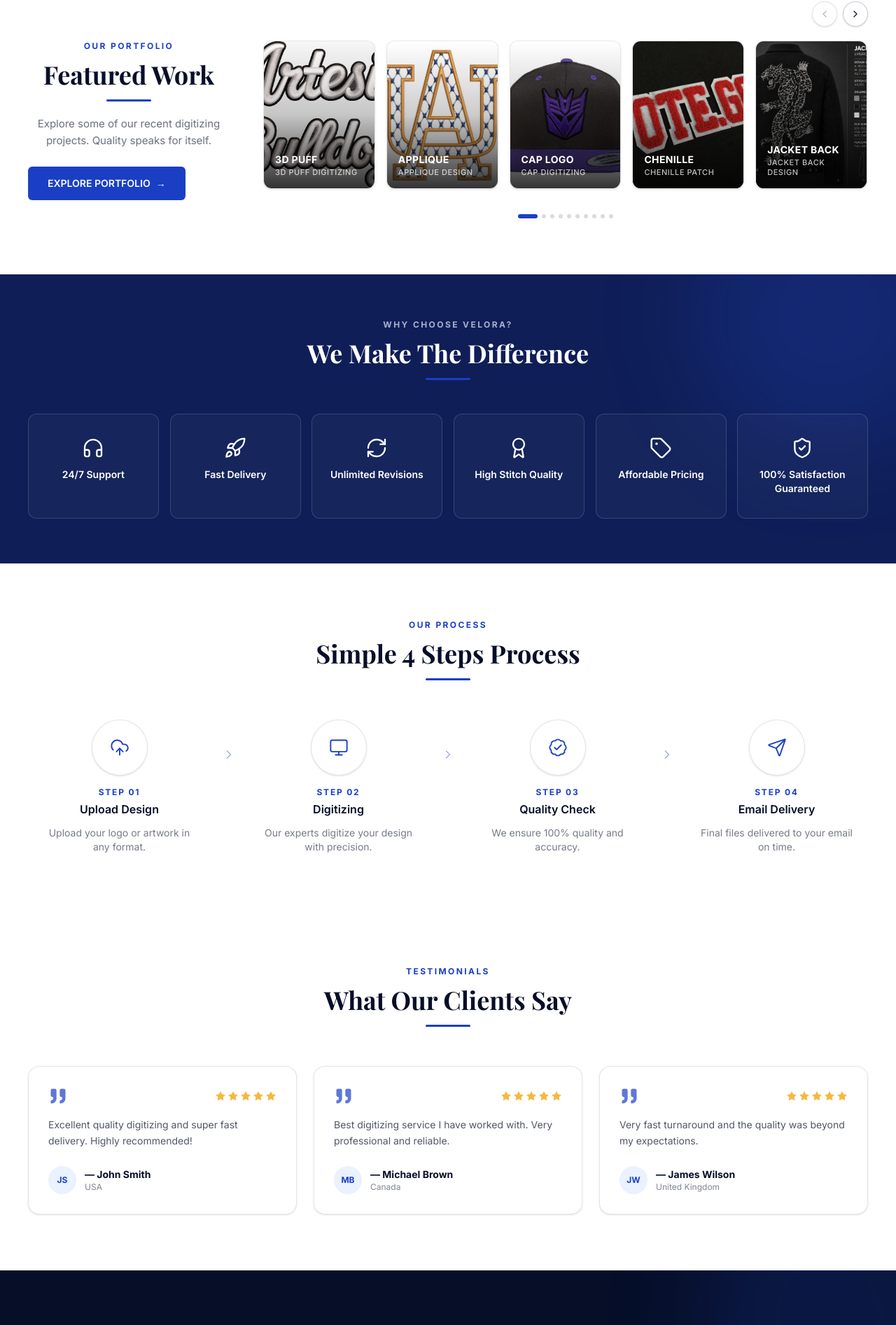
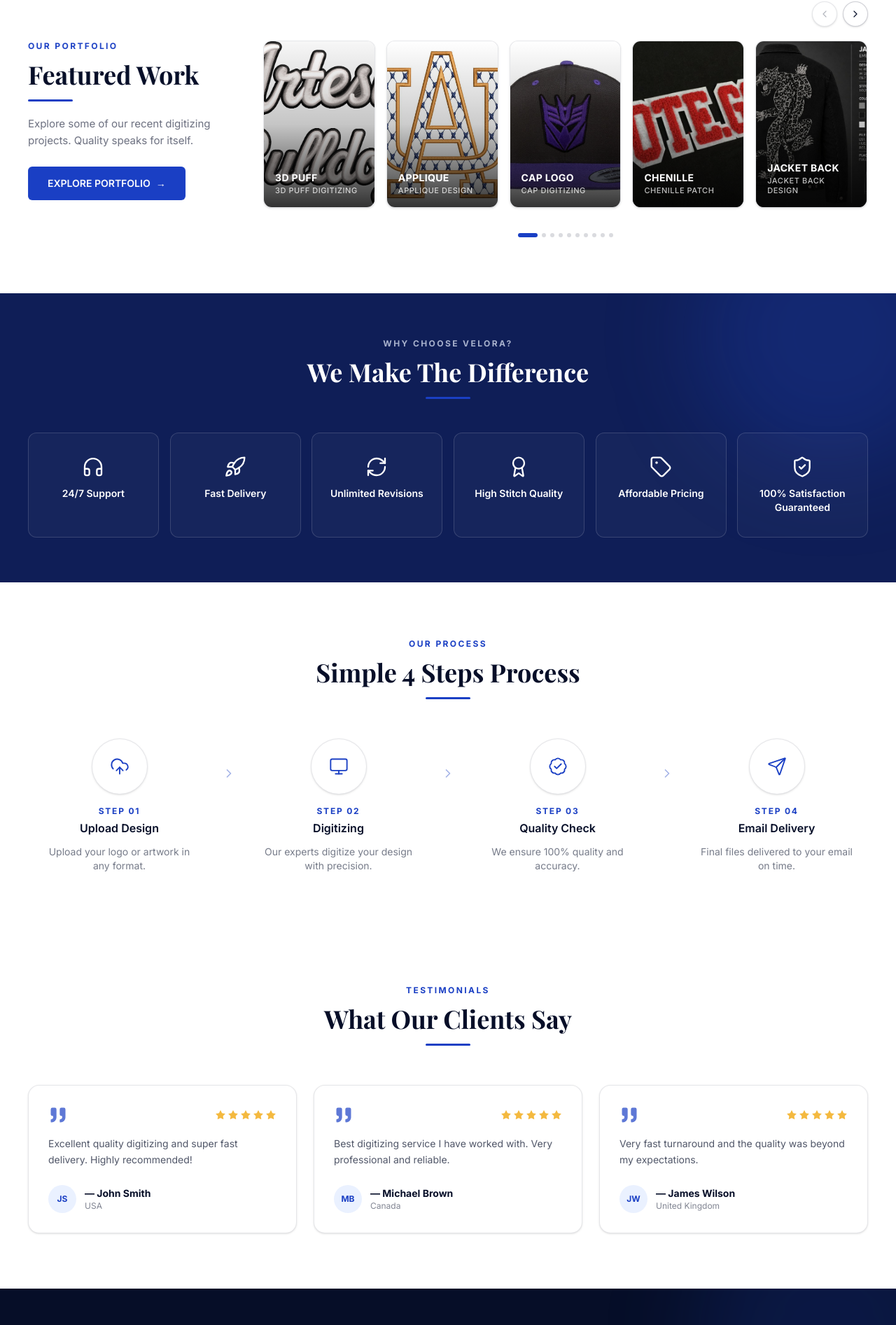
Before and after one commit to veloradigitizing/veloradigitizing, a Next.js app: page / in a window 1280 px wide. Shown: the part 2432-4325 px from the top of the page at 70% size. Built offline with nearby package versions, Linux system fonts and the light colour scheme; a web font is replaced by a local one.

Commit message:
fix(FeaturedCategories, PatchesStoreSection): adjust layout and text alignment for better presentation

```diff
--- a/app/components/FeaturedCategories.tsx
+++ b/app/components/FeaturedCategories.tsx
@@ -74,11 +74,12 @@ export default function FeaturedCategories() {
       <div className="mx-auto max-w-7xl px-5 lg:px-10">
         <div className="flex flex-col gap-12 lg:flex-row lg:items-start">
           {/* Left: Title + CTA */}
-          <Reveal direction="left" className="lg:w-72 lg:shrink-0">
+          <Reveal direction="left" className="lg:w-72 lg:shrink-0 text-left">
             <SectionTag
               eyebrow="Our Portfolio"
               title="Featured Work"
               subtitle="Explore some of our recent digitizing projects. Quality speaks for itself."
+              center={false}
             />
             <Link
               href="/portfolio"
@@ -122,9 +123,9 @@ export default function FeaturedCategories() {
                   key={cat.id}
                   href={cat.href}
                   data-feature-card
-                  className="vr-lift group relative flex-shrink-0 overflow-hidden rounded-xl border border-navy-950/10 bg-white shadow-sm transition-all duration-300 hover:-translate-y-1 hover:shadow-md snap-start w-[260px] sm:w-[200px] md:w-[220px] lg:w-[calc(25%-12px)] xl:w-[calc(20%-13px)]"
+                  className="vr-lift group relative flex-shrink-0 overflow-hidden rounded-xl border border-navy-950/10 bg-white shadow-sm transition-all duration-300 hover:-translate-y-1 hover:shadow-md snap-start w-[290px] sm:w-[230px] md:w-[250px] lg:w-[calc(25%-12px)] xl:w-[calc(20%-13px)]"
                 >
-                  <div className="vr-zoom relative aspect-[3/4] w-full overflow-hidden bg-gray-100">
+                  <div className="vr-zoom relative aspect-[2/3] w-full overflow-hidden bg-gray-100">
                     <img
                       src={cat.image}
                       alt={cat.name}
--- a/app/components/PatchesStoreSection.tsx
+++ b/app/components/PatchesStoreSection.tsx
@@ -29,12 +29,13 @@ export default function PatchesStoreSection() {
       <div className="relative mx-auto max-w-7xl px-5 lg:px-10">
         <div className="flex flex-col gap-12 lg:flex-row lg:items-start">
           {/* Left: Title + CTA */}
-          <Reveal direction="left" className="lg:w-72 lg:shrink-0">
+          <Reveal direction="left" className="lg:w-72 lg:shrink-0 text-left">
             <SectionTag
               eyebrow="Patches Store"
               title="Featured Patches"
               subtitle="Explore our premium embroidery patch designs. Ready to download and stitch."
               dark
+              center={false}
             />
             <Link
               href="/store#products"
```
